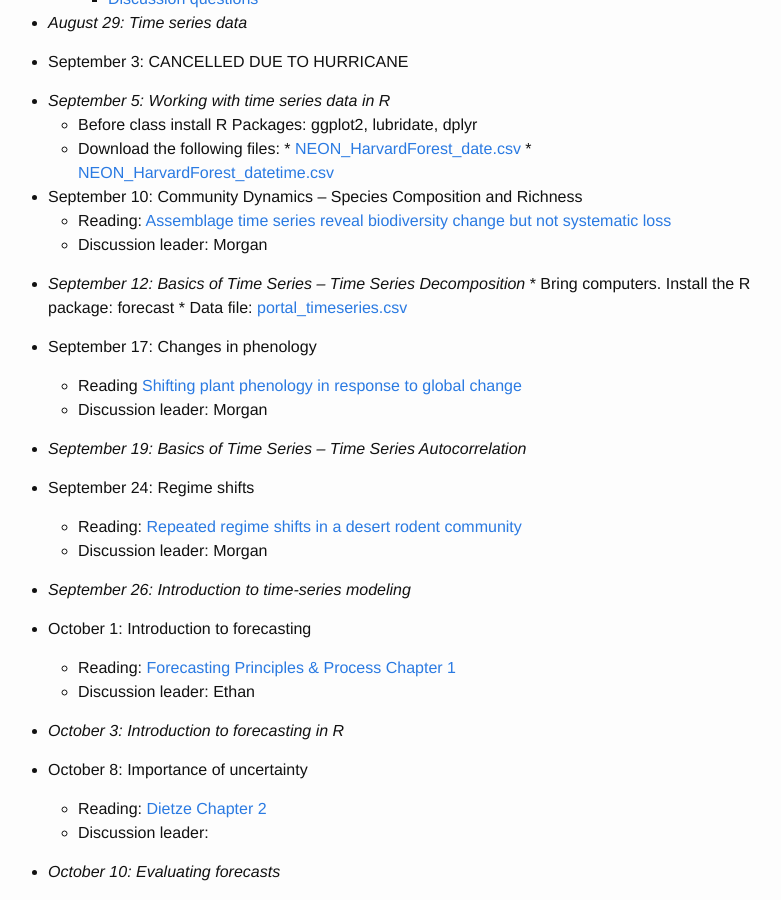
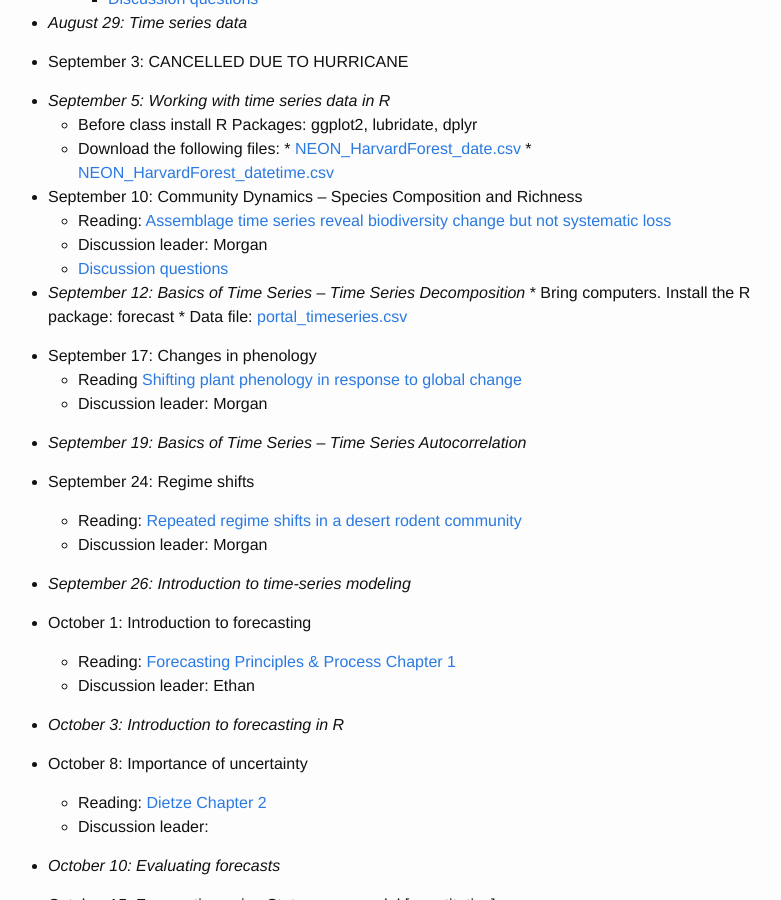
Before and after one commit to weecology/forecasting-dynamics-course, a Jekyll site: the page built from schedule.md, in a window 1280 px wide and 900 px high, scrolled down 552 px. Shown: the whole window, without its empty margins (252-1033 px from the left). Built offline with Jekyll 4.4.1, drawn with Linux system fonts in a browser that asks for light colours.

Commit message:
Uncomment link to Dornelas questions

```diff
--- a/schedule.md
+++ b/schedule.md
@@ -31,8 +31,7 @@ Activity days when laptops are required are noted in italics. Discussion leaders
 * September 10: Community Dynamics – Species Composition and Richness
     * Reading: [Assemblage time series reveal biodiversity change but not systematic loss](https://doi.org/10.1126/science.1248484)
     * Discussion leader: Morgan
-
-[//]: #    * [Discussion questions]({{ site.baseurl }}/discussion/dornelas)
+    * [Discussion questions]({{ site.baseurl }}/discussion/dornelas)
 
 * *September 12: Basics of Time Series – Time Series Decomposition*
       * Bring computers. Install the R package: forecast
```
